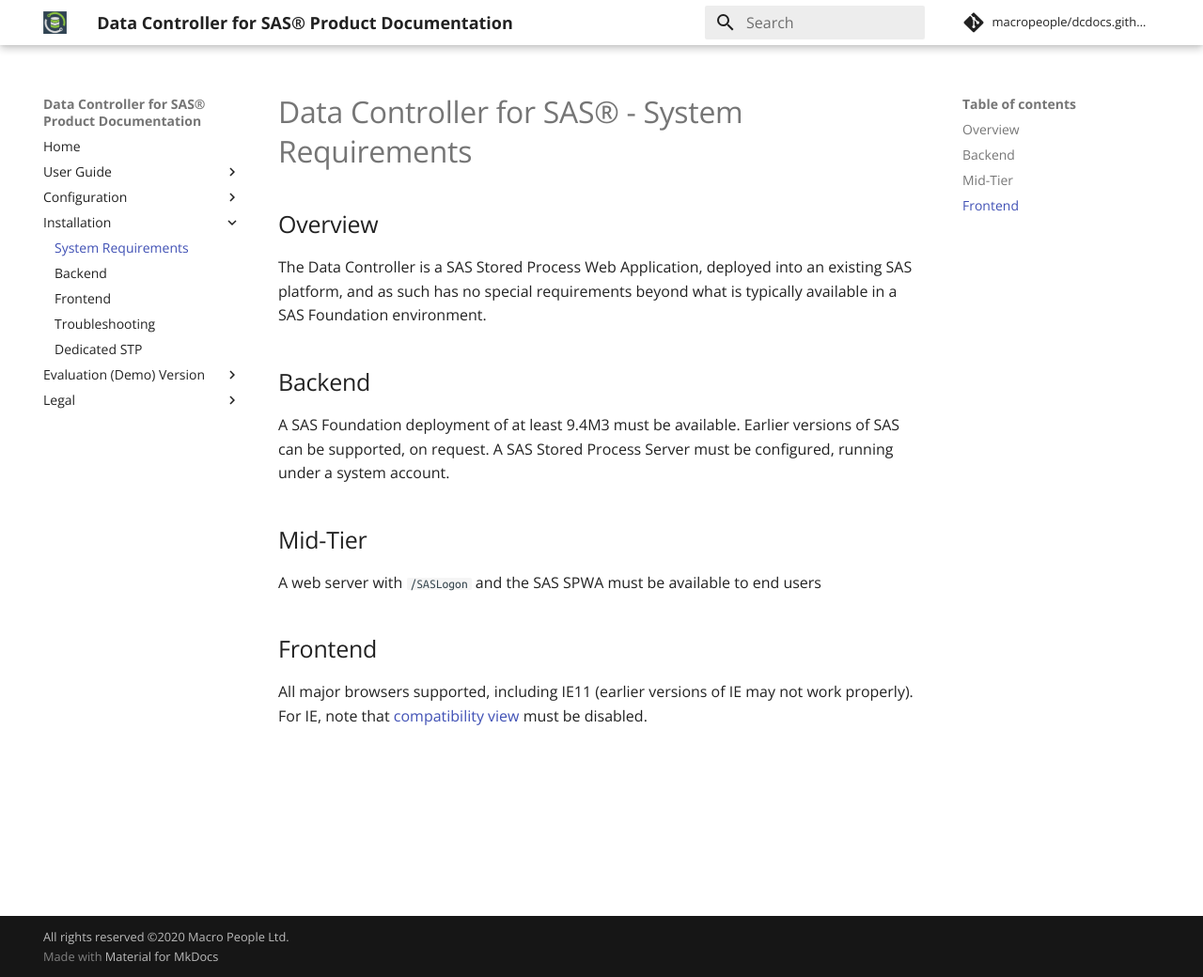
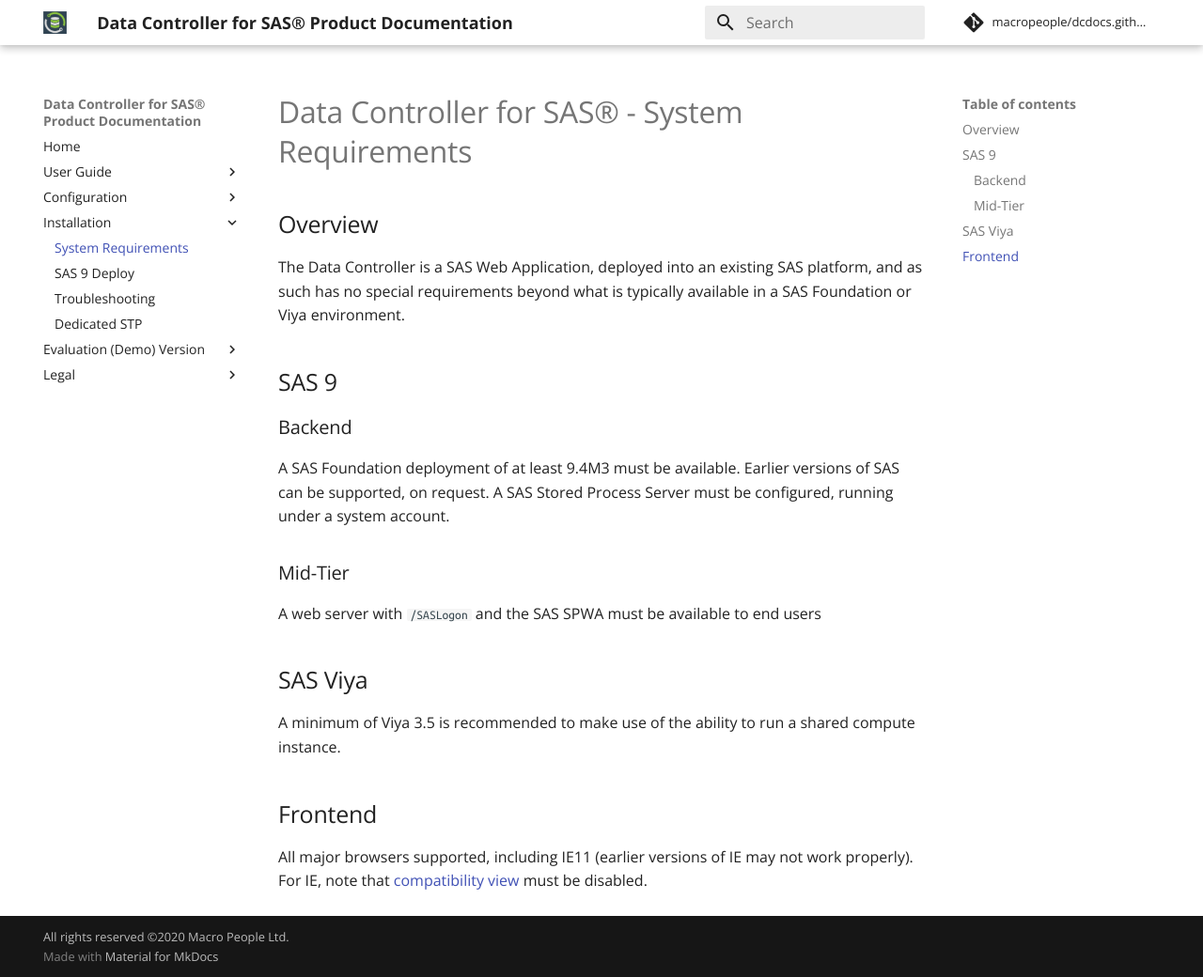
Before and after one commit to datacontroller/docs.datacontroller.io, an MkDocs documentation site: the page built from docs/dci-requirements.md, in a window 1280 px wide and 1040 px high. Shown: the whole window at 94% size. Built offline with MkDocs 1.6.1 and Material for MkDocs 9.7.7, drawn with Linux system fonts in a browser that asks for light colours; comment, search, counter and statistics services are not loaded; old or Windows-style settings are respelled for this version of MkDocs.

Commit message:
docs: deploy info

```diff
--- a/docs/dci-requirements.md
+++ b/docs/dci-requirements.md
@@ -1,13 +1,17 @@
 # Data Controller for SAS® - System Requirements
 
 ## Overview
-The Data Controller is a SAS Stored Process Web Application, deployed into an existing SAS platform, and as such has no special requirements beyond what is typically available in a SAS Foundation environment.
+The Data Controller is a SAS Web Application, deployed into an existing SAS platform, and as such has no special requirements beyond what is typically available in a SAS Foundation or Viya environment.
 
-## Backend
+## SAS 9
+### Backend
 A SAS Foundation deployment of at least 9.4M3 must be available. Earlier versions of SAS can be supported, on request.  A SAS Stored Process Server must be configured, running under a system account.
 
-## Mid-Tier
+### Mid-Tier
 A web server with `/SASLogon` and the SAS SPWA must be available to end users
+
+## SAS Viya
+A minimum of Viya 3.5 is recommended to make use of the ability to run a shared compute instance.
 
 ## Frontend
 All major browsers supported, including IE11 (earlier versions of IE may not work properly).
--- a/mkdocs.yml
+++ b/mkdocs.yml
@@ -19,8 +19,7 @@
     - Validations: dcc-validations.md
 - Installation:
     - System Requirements: dci-requirements.md
-    - Backend: dci-backend.md
-    - Frontend: dci-frontend.md
+    - SAS 9 Deploy: dci-deploysas9.md
     - Troubleshooting: dci-troubleshooting.md
     - Dedicated STP: dci-stpinstance.md
 - Evaluation (Demo) Version:
```
Also changed, not shown: docs/dci-backend.md (deleted, +0 -37 lines), docs/dci-deploysas9.md (added, +29 -0 lines), docs/dci-frontend.md (+2 -2 lines), docs/index.md (+0 -10 lines), docs/licences.md (+16 -7 lines).
